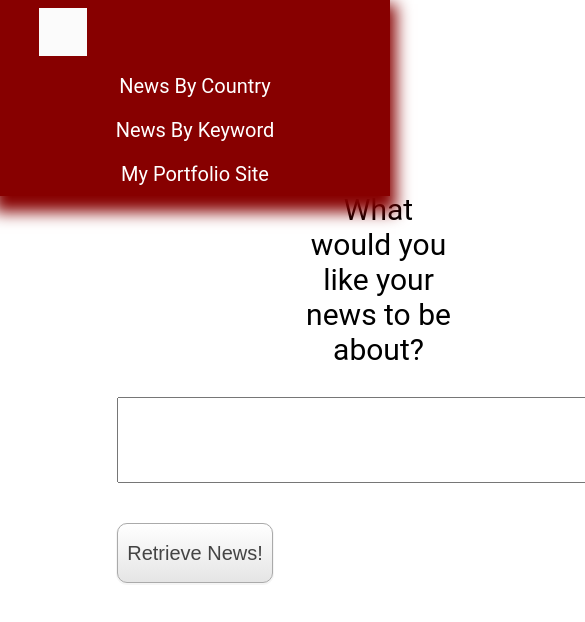
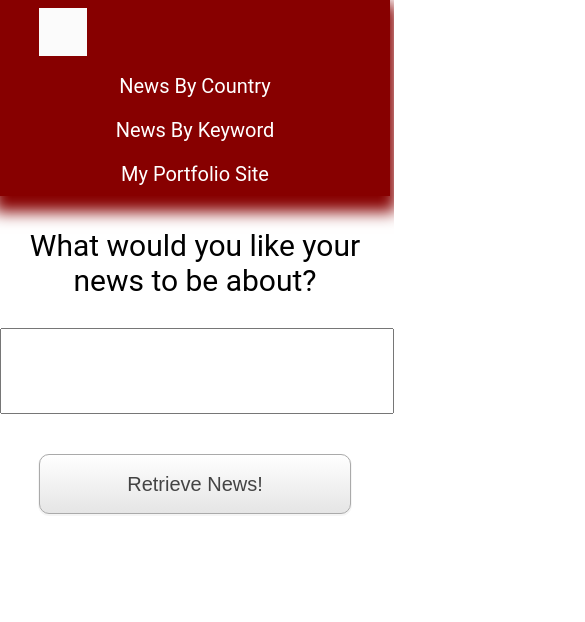
Before and after one commit to Nathanavie/react-news-articles, a React (Create React App) app: page /ByKeyword in a window 390 px wide. Shown: the top 622 px of the page, 585 px wide, since content can reach past the window. Built offline with nearby package versions, Linux system fonts and the light colour scheme; grey boxes are pictures that could not be loaded.

Commit message:
Added styles for mobile view on keyword page

```diff
--- a/src/App.css
+++ b/src/App.css
@@ -79,7 +79,7 @@ img{
     text-align:center;
 
   }
-  #root form input[type="button"] {
+  #root form button[type="button"] {
     width: 80%;
     margin-left: 10%;
   }
@@ -89,13 +89,40 @@ img{
     margin: 10px 10%;
   }
 
-  div nav a {
+  div .navbar a {
     width: 100%;
   }
 
-  div nav {
+  div .navbar {
     flex-wrap: wrap;
+    position: unset;
   }
+
+  #root .heading {
+    padding-top: 3rem;
+  }
+
+  #root .formBefore {
+    width: unset;
+    padding-top: 2rem;
+    align-items: stretch;
+  }
+
+  #root .formBefore label {
+    align-self: auto;
+  }
+
+  #root .formBefore input[type="text"] {
+    width: 99%;
+    margin: 0 0 1em 0;
+  }
+
+  #root form input[type="text"] {
+    height: 2em;
+    width: 90%;
+    margin: 0 auto;
+  }
+
 }
 
 .articleWording {
```
